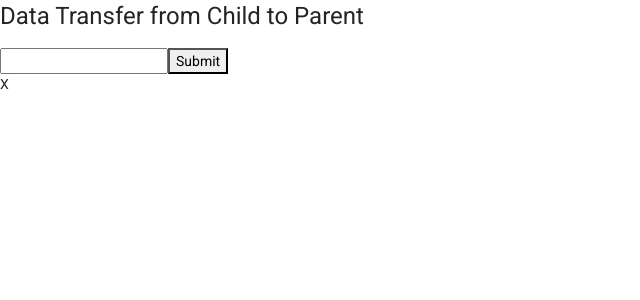
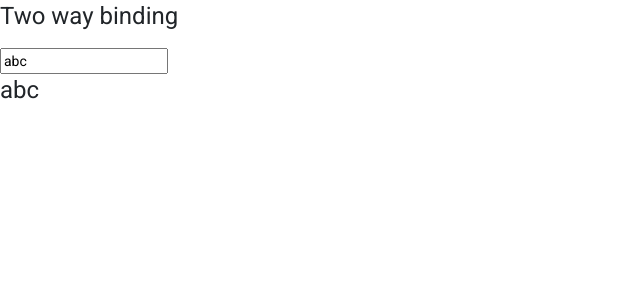
Before and after one commit to imkhushboo/Angular_project, an Angular app: page / in a window 1280 px wide. Shown: the top 300 px of the page, without its empty margins (0-640 px from the left). Built offline with nearby package versions, Linux system fonts and the light colour scheme.

Commit message:
two way binding

```diff
--- a/src/app/app.component.html
+++ b/src/app/app.component.html
@@ -1,3 +1,6 @@
 <h1>{{title}}</h1>
-<app-user-details (updateEvent)="updatedata($event)"></app-user-details>
-<p>{{data}}</p>
+
+
+<input type = "text"  [(ngModel)] = "name"/>
+
+<h1>{{name}}</h1>
--- a/src/app/app.component.ts
+++ b/src/app/app.component.ts
@@ -8,12 +8,6 @@
 })
 export class AppComponent {
 
-  title = "Data Transfer from Child to Parent "
-  data = "X"
-  updatedata(value : string){
-
-    this.data = value;
-    console.log(this.data);
-
-  }
+  title = " Two way binding"
+  name  = "abc"
 }
--- a/src/app/app.module.ts
+++ b/src/app/app.module.ts
@@ -4,6 +4,7 @@
 import { AppComponent } from './app.component';
 import { BrowserAnimationsModule } from '@angular/platform-browser/animations';
 import { UserDetailsComponent } from './user-details/user-details.component';
+import {FormsModule } from '@angular/forms';
 
 
 
@@ -14,8 +15,8 @@
   imports: [
     BrowserModule,
     AppRoutingModule,
-    BrowserAnimationsModule
-  ],
+    BrowserAnimationsModule,
+    FormsModule  ],
   providers: [],
   bootstrap: [AppComponent]
 })
```
